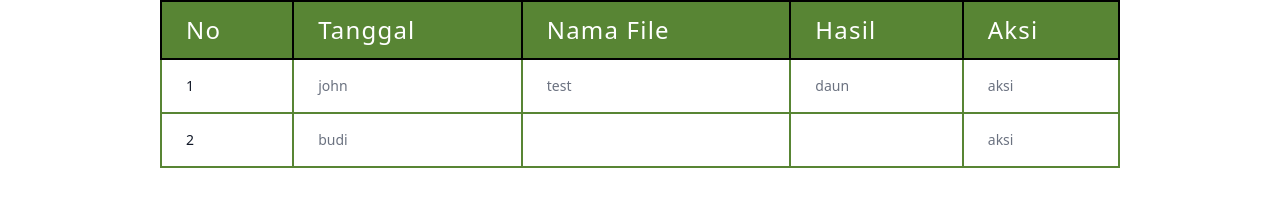
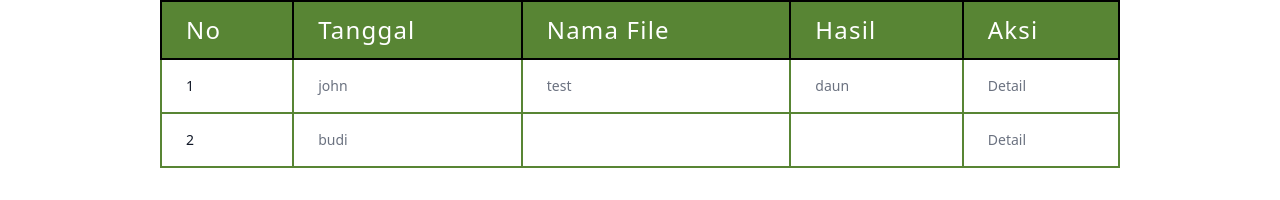
Before and after one commit to muhiqbalm/KinderGarden, a Next.js app in the folder client/: page /riwayat in a window 1280 px wide. Shown: the part 184-384 px from the top of the page. Built offline with nearby package versions, Linux system fonts and the light colour scheme.

Commit message:
Update RiwayatTable.js

```diff
--- a/client/components/RiwayatTable.js
+++ b/client/components/RiwayatTable.js
@@ -51,7 +51,7 @@ const RiwayatTable = () => {
                 {item.hasil}
               </td>
               <td className="px-6 py-4 border-2 border-[#588534]  whitespace-nowrap text-sm text-gray-500">
-                <button>aksi</button>
+                <button>Detail</button>
               </td>
             </tr>
           );
```
